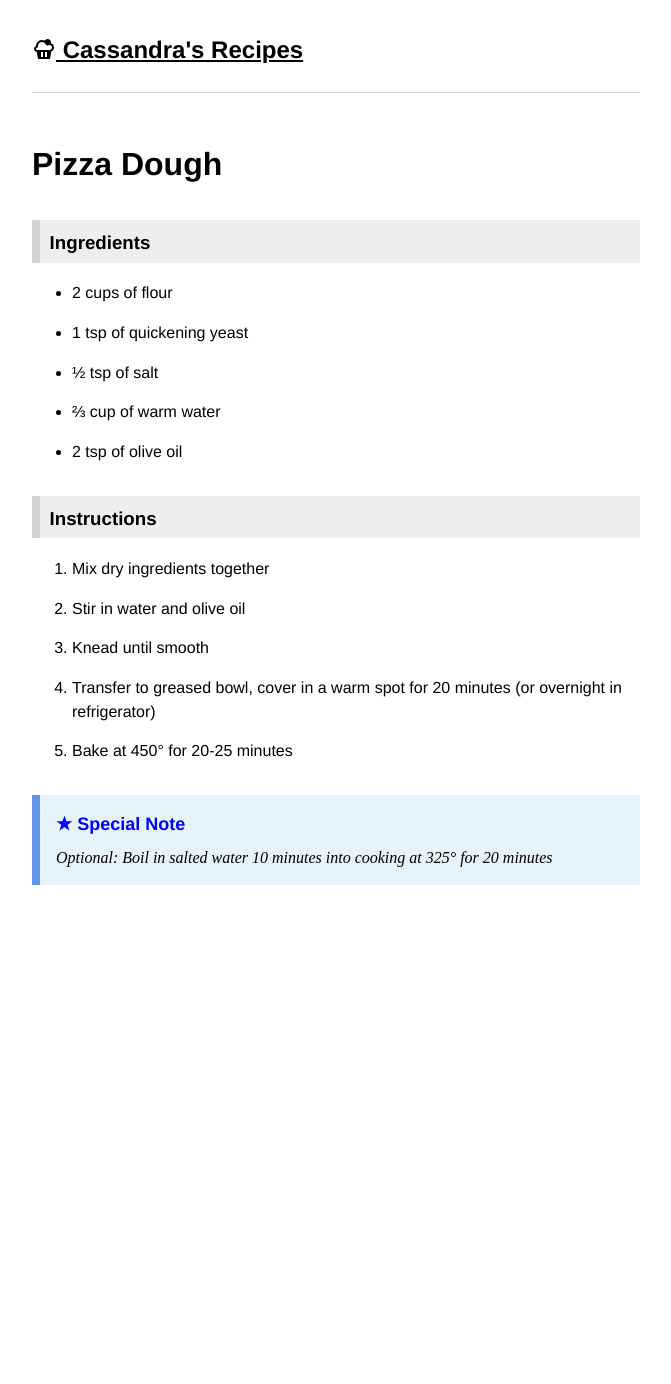
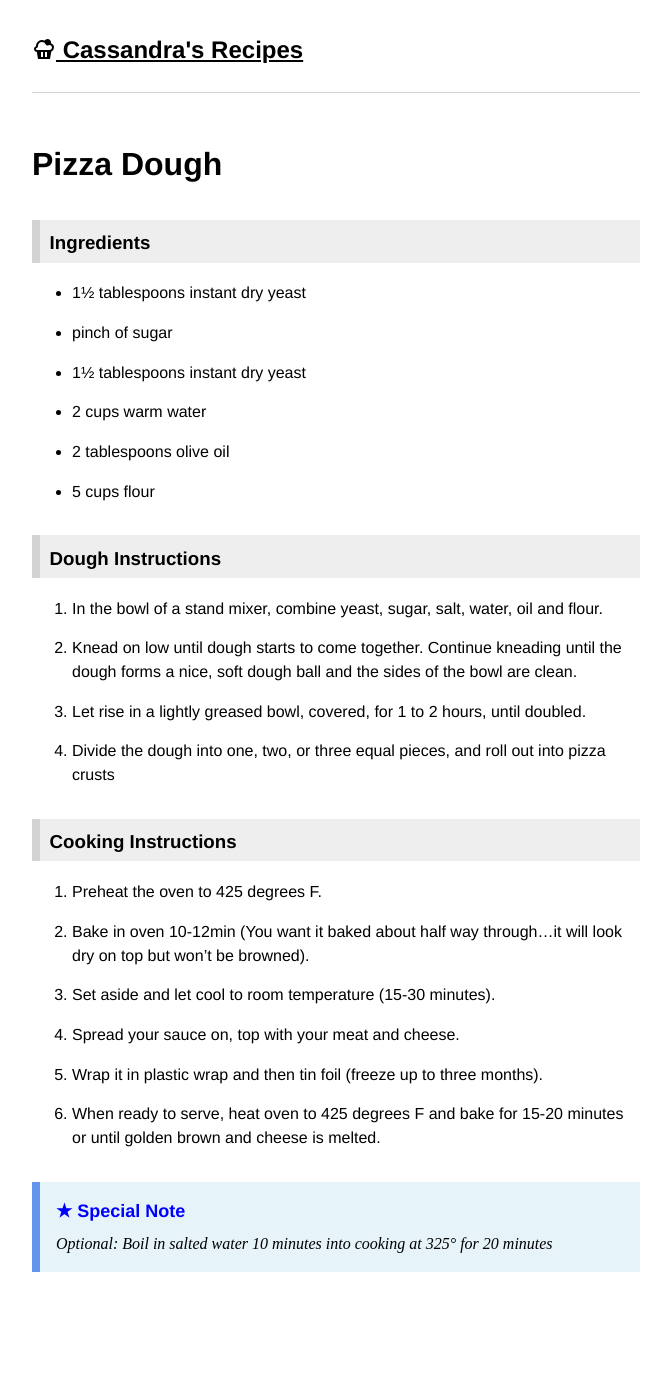
Before and after one commit to bradleytaunt/cookingwith.casa, a Jekyll site: the page built from _snacks/pizza-dough.md, in a window 1280 px wide. Shown: the whole page, without its empty margins (304-975 px from the left). Built offline with Jekyll 4.4.1, drawn with Linux system fonts in a browser that asks for light colours; before the commit the page ends 997 px from its top, so only the background shows below that.

```diff
--- a/_config.yml
+++ b/_config.yml
@@ -8,10 +8,13 @@ description: >- # this means to ignore newlines until "baseurl:"
   Google search results) and in your feed.xml site description.
 baseurl: "" # the subpath of your site, e.g. /blog
 url: "" # the base hostname & protocol for your site, e.g. http://example.com
+host: 0.0.0.0
 
 # Collections
 collections:
   snacks:
+    output: true
+  meals:
     output: true
   desserts:
     output: true
--- a/_snacks/pizza-dough.md
+++ b/_snacks/pizza-dough.md
@@ -6,16 +6,25 @@ layout: post
 
 ### Ingredients
 
-- 2 cups of flour
-- 1 tsp of quickening yeast
-- &frac12; tsp of salt
-- &#x2154; cup of warm water
-- 2 tsp of olive oil
+- 1&frac12; tablespoons instant dry yeast
+- pinch of sugar
+- 1&frac12; tablespoons instant dry yeast
+- 2 cups warm water
+- 2 tablespoons olive oil
+- 5 cups flour
 
-### Instructions
+### Dough Instructions
 
-1. Mix dry ingredients together
-2. Stir in water and olive oil
-3. Knead until smooth
-4. Transfer to greased bowl, cover in a warm spot for 20 minutes (or overnight in refrigerator)
-5. Bake at 450&deg; for 20-25 minutes
+1. In the bowl of a stand mixer, combine yeast, sugar, salt, water, oil and flour.
+2. Knead on low until dough starts to come together. Continue kneading until the dough forms a nice, soft dough ball and the sides of the bowl are clean.
+3. Let rise in a lightly greased bowl, covered, for 1 to 2 hours, until doubled.
+4. Divide the dough into one, two, or three equal pieces, and roll out into pizza crusts
+
+### Cooking Instructions
+
+1. Preheat the oven to 425 degrees F.
+2. Bake in oven 10-12min (You want it baked about half way through...it will look dry on top but won’t be browned).
+3. Set aside and let cool to room temperature (15-30 minutes).
+4. Spread your sauce on, top with your meat and cheese.
+5. Wrap it in plastic wrap and then tin foil (freeze up to three months).
+6. When ready to serve, heat oven to 425 degrees F and bake for 15-20 minutes or until golden brown and cheese is melted.
```
Also changed, not shown: _desserts/buttercream-icing.md (added, +18 -0 lines), _layouts/default.html (+9 -0 lines), _meals/homemade-frozen-pizza.md (added, +29 -0 lines).
